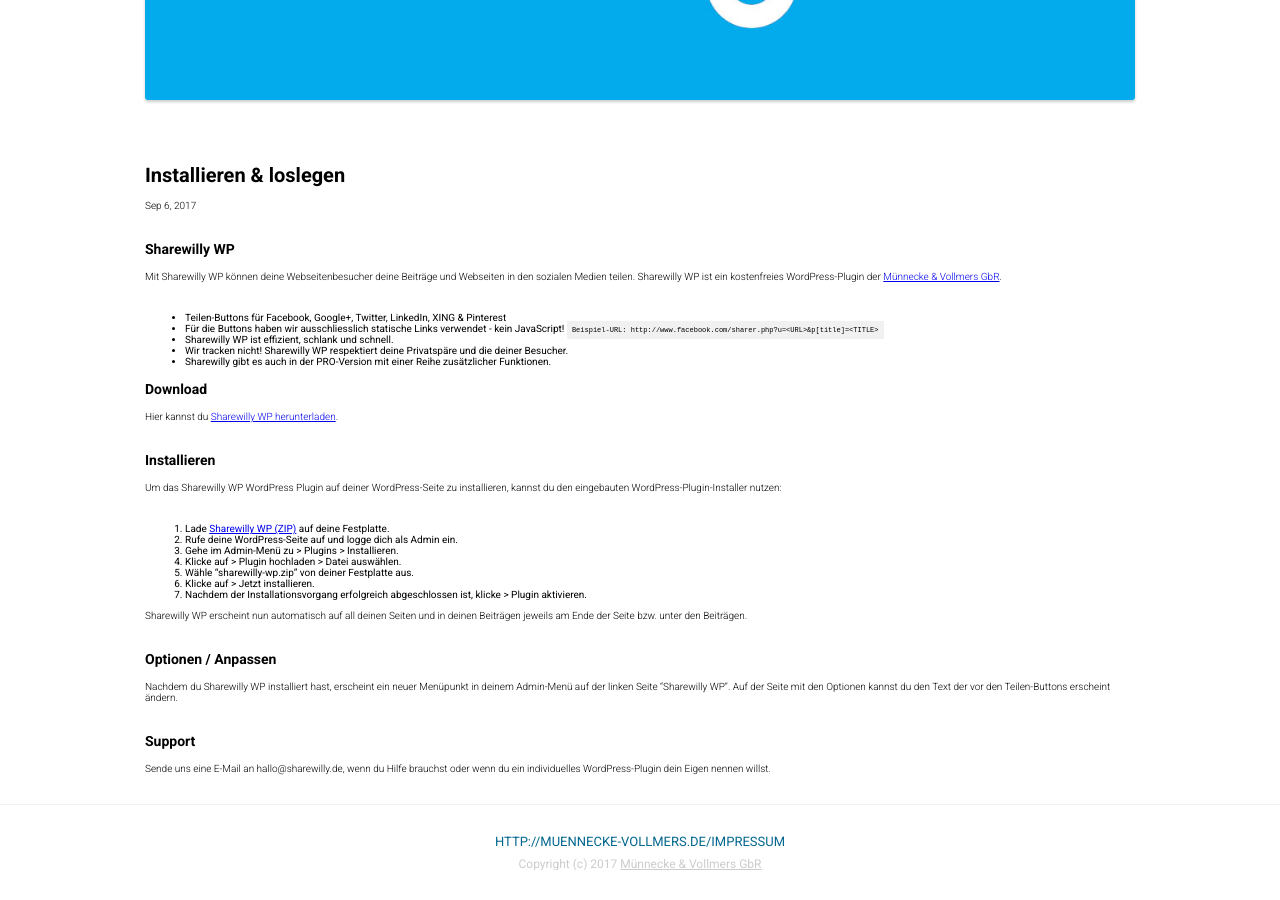
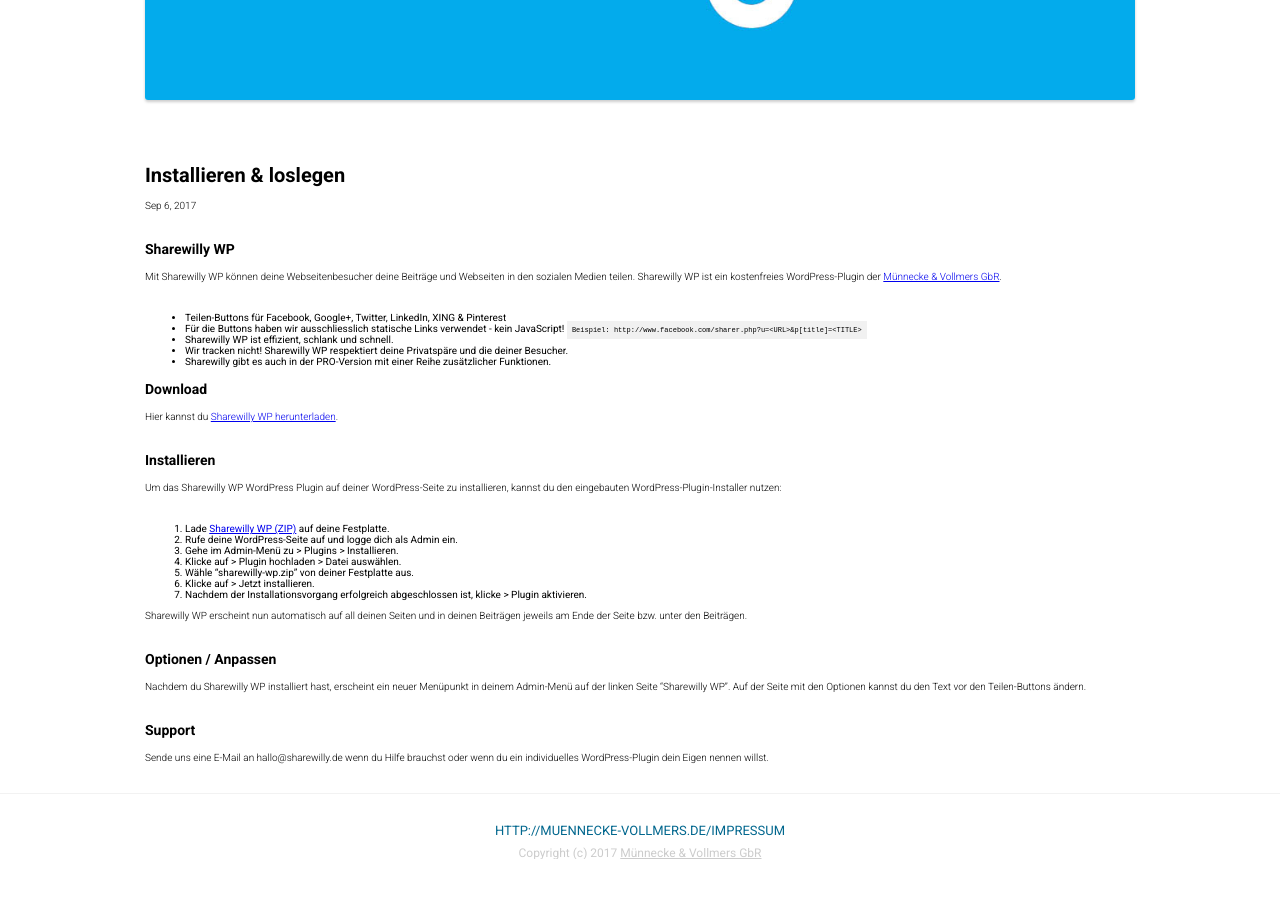
Before and after one commit to sharewilly/sharewilly, a Jekyll site: the page built from _posts/2017-09-06-getting-started.md, in a window 1280 px wide and 900 px high, scrolled down 868 px. Built offline with Jekyll 4.4.1, drawn with Linux system fonts in a browser that asks for light colours.

Commit message:
Update 2017-09-06-getting-started.md

```diff
--- a/_posts/2017-09-06-getting-started.md
+++ b/_posts/2017-09-06-getting-started.md
@@ -9,7 +9,7 @@ Mit Sharewilly WP können deine Webseitenbesucher deine Beiträge und Webseiten
 
 * Teilen-Buttons für Facebook, Google+, Twitter, LinkedIn, XING & Pinterest
 * Für die Buttons haben wir ausschliesslich statische Links verwendet - kein JavaScript!
-  `Beispiel-URL: http://www.facebook.com/sharer.php?u=<URL>&p[title]=<TITLE>`
+  `Beispiel: http://www.facebook.com/sharer.php?u=<URL>&p[title]=<TITLE>`
 * Sharewilly WP ist effizient, schlank und schnell.
 * Wir tracken nicht! Sharewilly WP respektiert deine Privatspäre und die deiner Besucher.
 * Sharewilly gibt es auch in der PRO-Version mit einer Reihe zusätzlicher Funktionen.
@@ -33,8 +33,8 @@ Sharewilly WP erscheint nun automatisch auf all deinen Seiten und in deinen Beit
 
 ### Optionen / Anpassen
 
-Nachdem du Sharewilly WP installiert hast, erscheint ein neuer Menüpunkt in deinem Admin-Menü auf der linken Seite "Sharewilly WP". Auf der Seite mit den Optionen kannst du den Text der vor den Teilen-Buttons erscheint ändern.
+Nachdem du Sharewilly WP installiert hast, erscheint ein neuer Menüpunkt in deinem Admin-Menü auf der linken Seite "Sharewilly WP". Auf der Seite mit den Optionen kannst du den Text vor den Teilen-Buttons ändern.
 
 ### Support
 
-Sende uns eine E-Mail an hallo@sharewilly.de, wenn du Hilfe brauchst oder wenn du ein individuelles WordPress-Plugin dein Eigen nennen willst.
+Sende uns eine E-Mail an hallo@sharewilly.de wenn du Hilfe brauchst oder wenn du ein individuelles WordPress-Plugin dein Eigen nennen willst.
```
